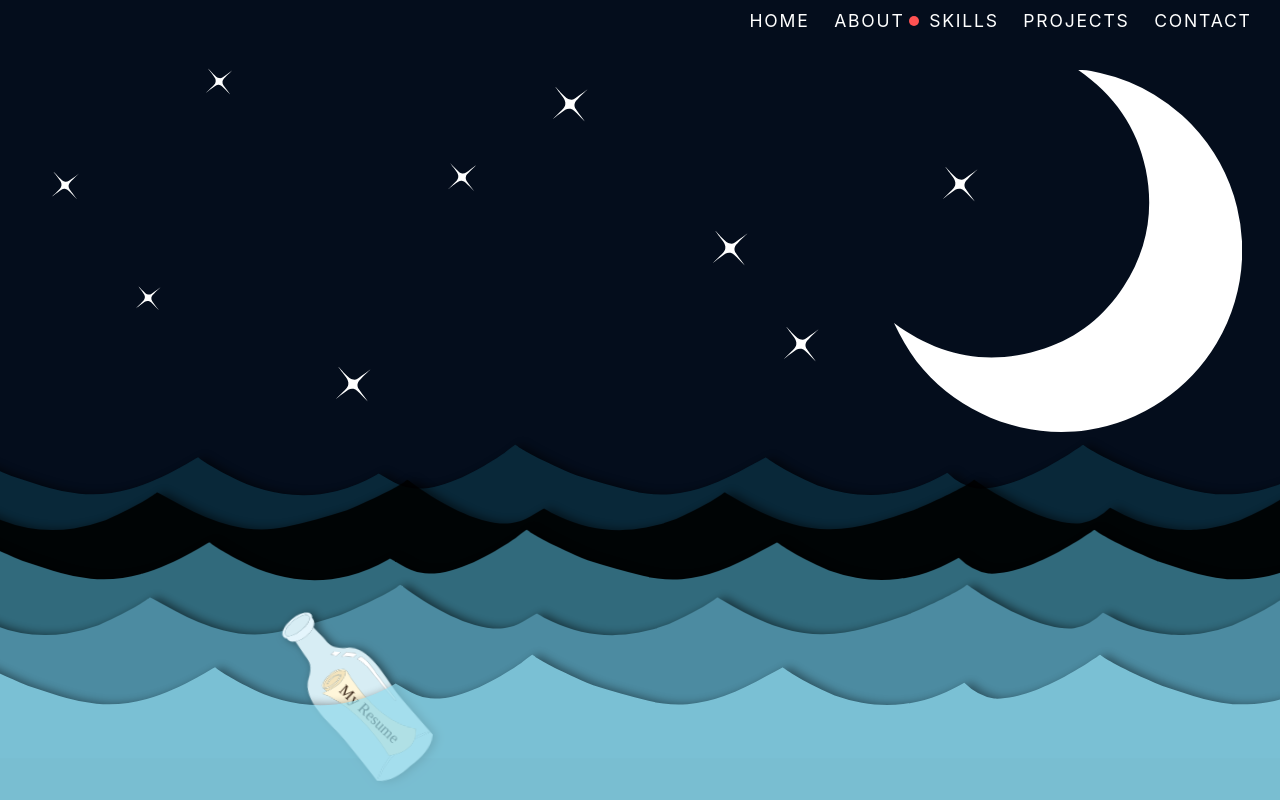
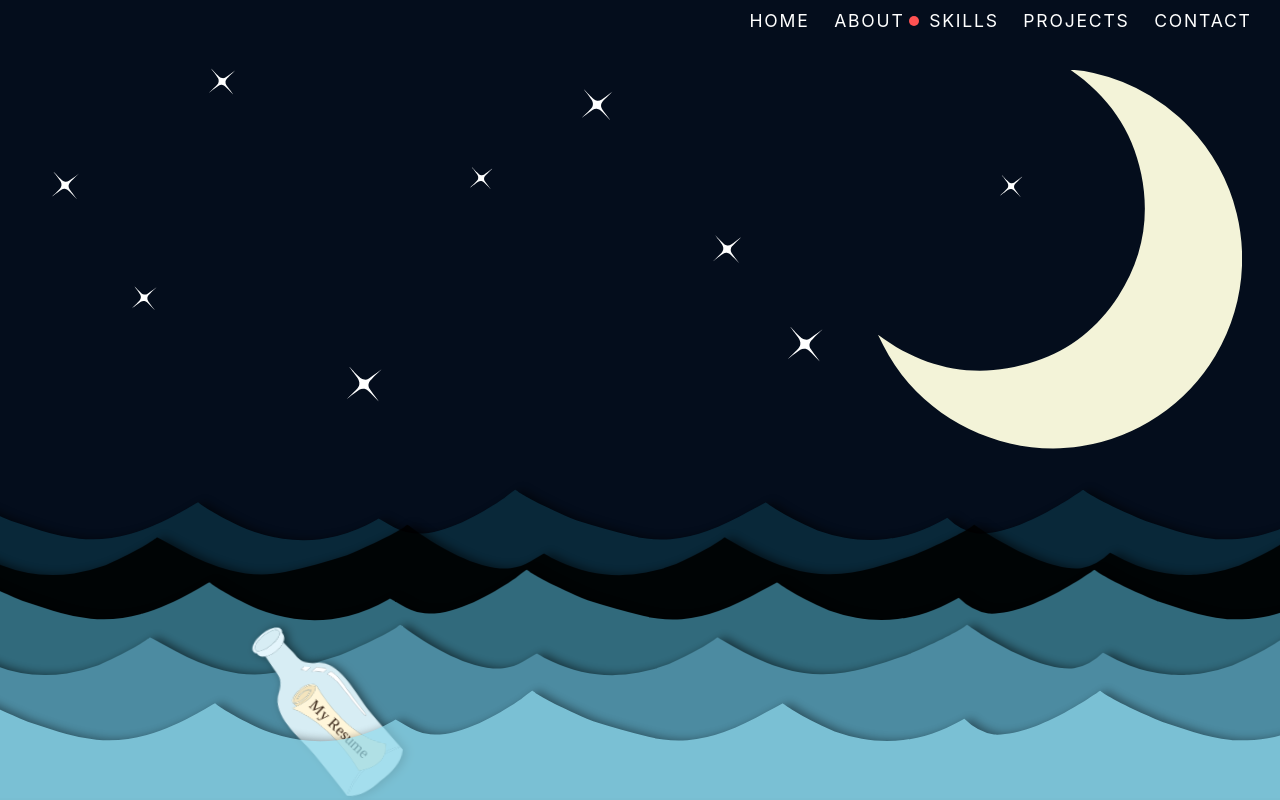
Before and after one commit to designrwells/my_portfolio-old--scrapped, a React (Create React App) app: page /skills in a window 1280 px wide. Built offline with nearby package versions, Linux system fonts and the light colour scheme; a web font is replaced by a local one.

Commit message:
Some overall CSS tweaking.

```diff
--- a/src/index.css
+++ b/src/index.css
@@ -1,6 +1,5 @@
 body {
   background: #444;
-
   margin: 0;
   font-family: -apple-system, BlinkMacSystemFont, 'Segoe UI', 'Roboto', 'Oxygen',
     'Ubuntu', 'Cantarell', 'Fira Sans', 'Droid Sans', 'Helvetica Neue',
@@ -8,7 +7,6 @@ body {
   -webkit-font-smoothing: antialiased;
   -moz-osx-font-smoothing: grayscale;
 }
-
 code {
   font-family: source-code-pro, Menlo, Monaco, Consolas, 'Courier New',
     monospace;
@@ -131,7 +129,7 @@ nav a.active:before {
  #oceanwave-one {
   left: -200px;
   z-index: 9;
-  bottom: -100px;
+  bottom: -136px;
   opacity: .7;
   pointer-events: none;
   -webkit-animation: oceanwave-right 5s ease-in-out infinite alternate both;
@@ -140,7 +138,7 @@ nav a.active:before {
 #oceanwave-two {
   left: 0px;
   z-index: 5;
-  bottom: -30px;
+  bottom: -70px;
   opacity: .9;
   -webkit-animation: oceanwave-left 5.5s ease-in-out infinite alternate both;
           animation: oceanwave-left 5.5s ease-in-out infinite alternate both;
@@ -148,7 +146,7 @@ nav a.active:before {
 #oceanwave-three {
   left: -200px;
   z-index: 4;
-  bottom: 25px;
+  bottom: -15px;
   opacity: .9;
   -webkit-animation: oceanwave-right 6s ease-in-out infinite alternate both;
           animation: oceanwave-right 6s ease-in-out infinite alternate both;
@@ -156,7 +154,7 @@ nav a.active:before {
 #oceanwave-four {
   left: 0px;
   z-index: 3;
-  bottom: 75px;
+  bottom: 30px;
   opacity: .9;
   pointer-events: none;
   -webkit-animation: oceanwave-left 6.3s ease-in-out infinite alternate both;
@@ -165,7 +163,7 @@ nav a.active:before {
 #oceanwave-five {
   left: -200px;
   z-index: 3;
-  bottom: 110px;
+  bottom: 65px;
   opacity: .9;
   pointer-events: none;
   -webkit-animation: oceanwave-right 7s ease-in-out infinite alternate both;
@@ -175,8 +173,8 @@ nav a.active:before {
   width: 160px;
   position: fixed;
   margin: auto;
-  bottom: 35px;
-  left: 150px;
+  bottom: 20px;
+  left: 120px;
   z-index: 5;
   filter: drop-shadow(4px 0px 5px rgba(0, 0, 0, .5));
   -webkit-animation: bottle-bob 3.2s ease-in-out infinite alternate both;
@@ -403,6 +401,7 @@ nav a.active:before {
 /*--------SKILLS PAGE-------*/
 .sky-wrapper {
   display: flex;
+  height: 600px;
 }
 .stars-wrapper {
   min-width: 60%;
@@ -416,14 +415,14 @@ nav a.active:before {
 #moon {
   position: relative;
   float: right;
-  fill: #fff;
+  fill: #f3f3d8;
   width: 100%;
   max-width: 500px;
   z-index: 1;
   pointer-events: none;
 }
 .star-wrapper {
-  width: 5%;
+  width: 6%;
 }
 .star-type {
   position: relative;
@@ -431,7 +430,7 @@ nav a.active:before {
   fill: #fff;
   z-index: 1;
   animation: glowing 5000ms infinite;
-  transition: width 1s;
+  transition: width .35s;
   cursor: pointer;
 }
 .star-type:hover {
@@ -444,29 +443,32 @@ nav a.active:before {
 }
 #star-two {
   padding: 8px;
-  margin: 29vh 0 0 6vw;
+  margin: 29vh 0 0 5vw;
 }
 #star-three {
   padding: 7px;
-  margin: 2vh 0 0 8vw;
+  margin: 2vh 0 0 7vw;
 }
 #star-four {
-  margin: 40vh 0 0 15vw;
+  margin: 40vh 0 0 14vw;
 }
 #star-five {
-  padding: 5px;
-  margin: 14vh 0 0 20vw;
+  padding: 10px;
+  margin: 14vh 0 0 19vw;
 }
 #star-six {
-  margin: 5vh 0 0 25vw;
+  padding: 3px;
+  margin: 5vh 0 0 24vw;
 }
 #star-seven {
-  margin: 23vh 0 0 34vw;
+  padding: 5px;
+  margin: 23vh 0 0 30vw;
 }
 #star-eight {
-  margin: 35vh 0 0 36vw;
+  margin: 35vh 0 0 32vw;
 }#star-nine {
-  margin: 15vh 0 0 45vw;
+  padding: 10px;
+  margin: 15vh 0 0 44vw;
 }
 
 @keyframes glowing {
```
